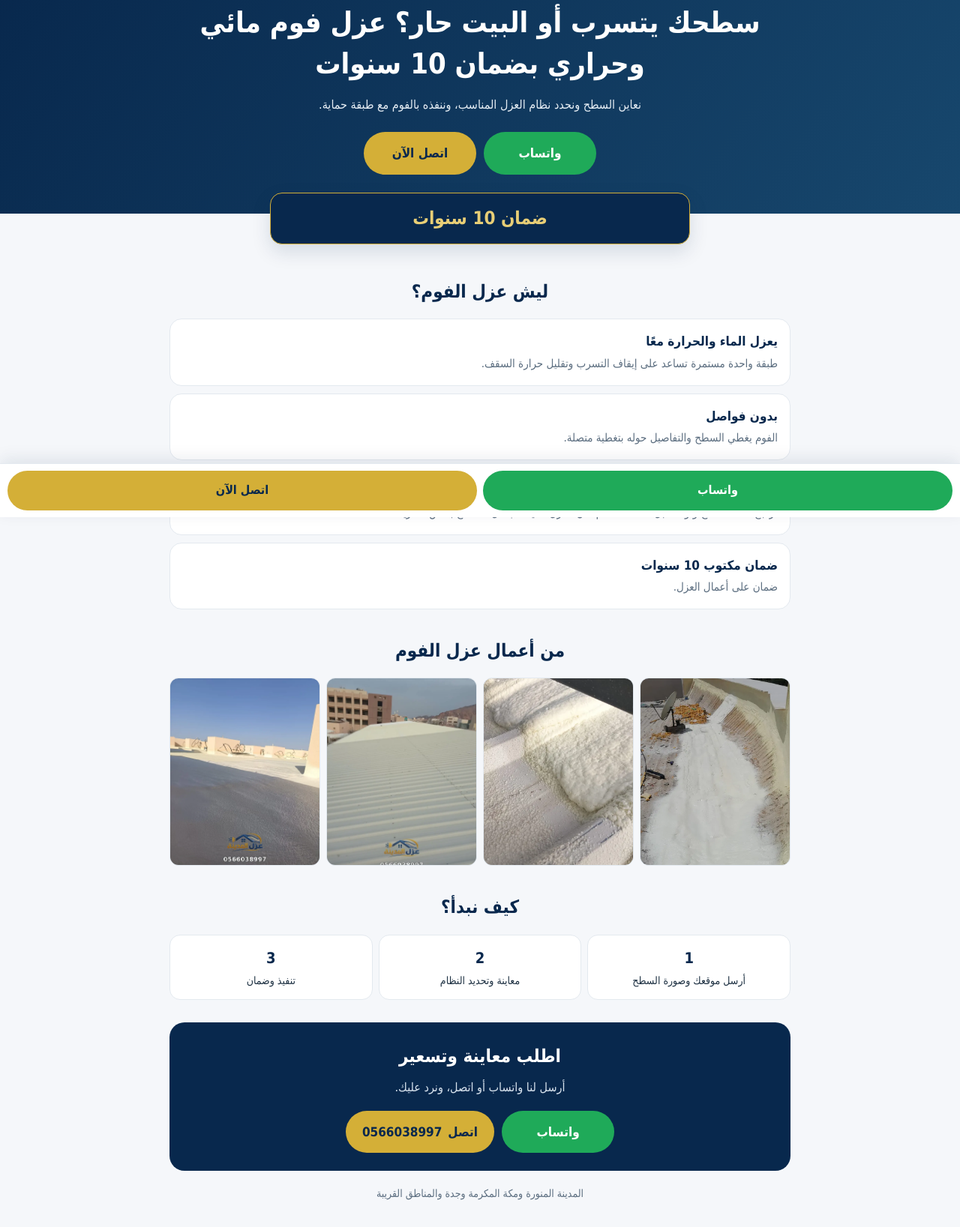
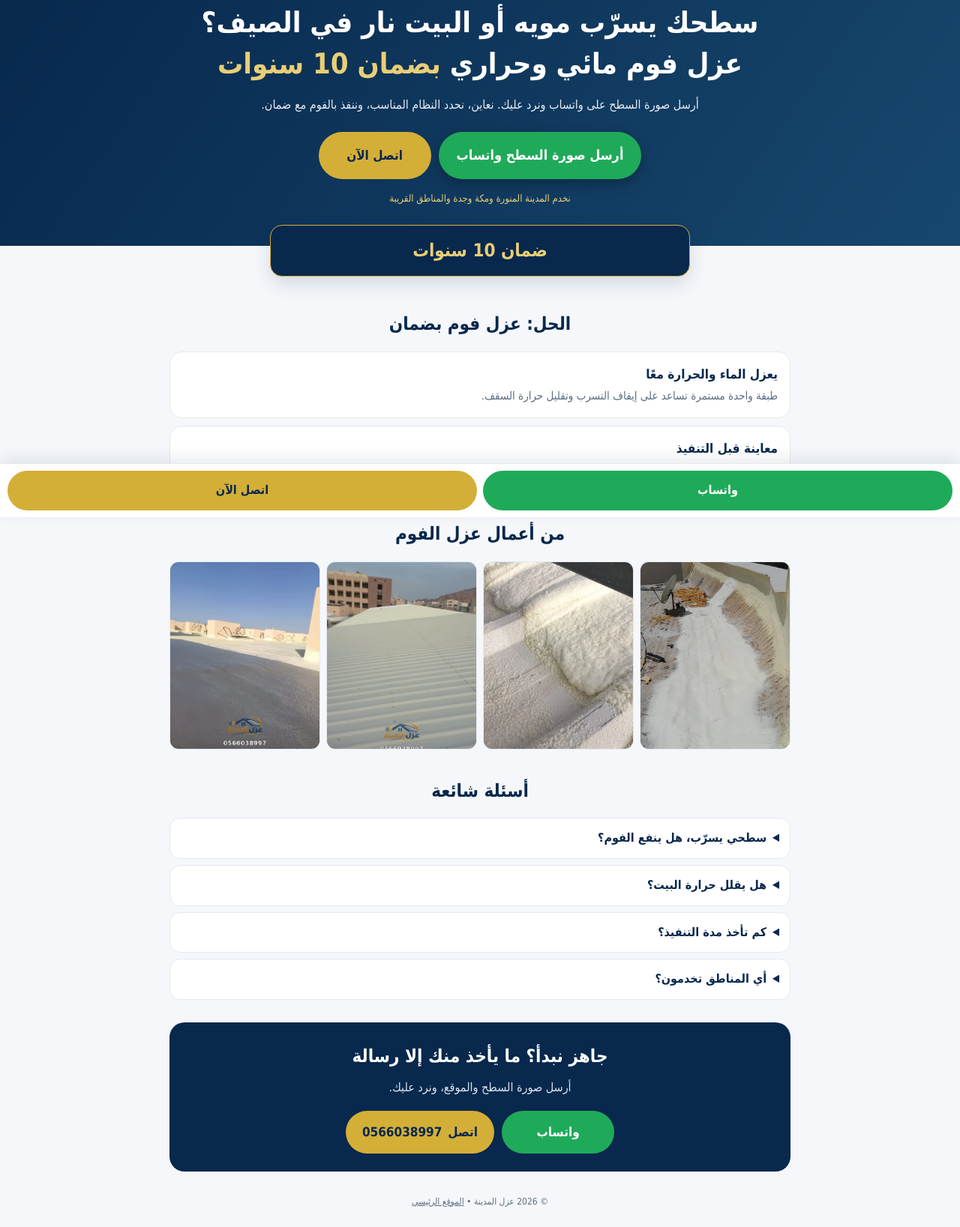
Before and after one commit to hassanfarouk55555-sudo/azlalmadina, a plain HTML site: page offer/index.html in a window 1280 px wide. Shown: the part 110-1747 px from the top of the page at 75% size. Drawn offline with Linux system fonts and the light colour scheme.

Commit message:
Revise hero section and add FAQ details
Updated hero section and added FAQ for better user engagement.

```diff
--- a/offer/index.html
+++ b/offer/index.html
@@ -1,4 +1,4 @@
-<!doctype html><html lang="ar" dir="rtl"><head><meta charset="utf-8"><meta name="viewport" content="width=device-width,initial-scale=1"><title>عزل فوم الأسطح بالمدينة المنورة - ضمان 10 سنوات | عزل المدينة</title><meta name="description" content="عزل مائي وحراري للأسطح بالفوم مع ضمان 10 سنوات. اطلب معاينة وتسعير عبر واتساب أو اتصال."><meta name="robots" content="noindex,nofollow"><meta name="theme-color" content="#08284d"><link rel="icon" type="image/png" sizes="32x32" href="/favicon-32.png"><link rel="apple-touch-icon" href="/apple-touch-icon.png"><link rel="canonical" href="https://azlalmadina.site/offer/">
+<!doctype html><html lang="ar" dir="rtl"><head><meta charset="utf-8"><meta name="viewport" content="width=device-width,initial-scale=1"><title>عزل فوم الأسطح - ضمان 10 سنوات | عزل المدينة</title><meta name="description" content="عزل مائي وحراري للأسطح بالفوم مع ضمان 10 سنوات. اطلب معاينة وتسعير عبر واتساب أو اتصال."><meta name="robots" content="noindex,nofollow"><meta name="theme-color" content="#08284d"><link rel="icon" type="image/png" sizes="32x32" href="/favicon-32.png"><link rel="apple-touch-icon" href="/apple-touch-icon.png"><link rel="canonical" href="https://azlalmadina.site/offer/">
 <style>
 :root{--navy:#08284d;--navy2:#123e65;--gold:#d4af37;--gold2:#e8ce76;--ink:#1d3042;--muted:#5d6f81;--bg:#f5f7fa;--line:#e3e9ef;--wa:#1faa59}
 *{box-sizing:border-box}html{scroll-behavior:smooth}body{margin:0;padding-bottom:78px;font-family:Tahoma,Arial,sans-serif;background:var(--bg);color:var(--ink);line-height:1.8}
@@ -20,22 +20,26 @@ h2{color:var(--navy);text-align:center;font-size:24px;margin:34px 0 14px}
 @media(max-width:560px){.pics{grid-template-columns:repeat(2,1fr)}}
 .steps{display:grid;grid-template-columns:repeat(3,1fr);gap:8px;text-align:center}.step{background:#fff;border:1px solid var(--line);border-radius:14px;padding:12px 6px;font-size:14px}.step i{display:block;font-style:normal;font-weight:900;color:var(--navy);font-size:20px}
 .cta{background:var(--navy);color:#fff;border-radius:20px;text-align:center;padding:24px 16px;margin-top:30px}.cta h2{color:#fff;margin:0 0 6px}.cta p{margin:0 0 16px;color:#d8e3ee}
+.btn.big{font-size:18px;padding:15px 24px;box-shadow:0 6px 18px #0004}
+.tick{margin-top:14px;font-size:13px;color:var(--gold2)}.hero u{text-decoration:none;color:var(--gold2)}
+.trust{display:grid;grid-template-columns:repeat(3,1fr);gap:8px;text-align:center;margin-top:18px}.trust div{background:#fff;border:1px solid var(--line);border-radius:14px;padding:10px 4px;font-size:13px;color:var(--muted)}.trust b{display:block;color:var(--navy);font-size:20px}
+.pain{display:grid;grid-template-columns:1fr 1fr;gap:8px}.pain div{background:#fff;border:1px solid var(--line);border-right:4px solid var(--gold);border-radius:12px;padding:10px 12px;font-size:14px;font-weight:700;color:var(--navy)}
+.cities{display:grid;grid-template-columns:1fr 1fr;gap:8px}.cities a{background:var(--wa);color:#fff;text-align:center;border-radius:14px;padding:12px 6px;font-weight:900}
+.faq details{background:#fff;border:1px solid var(--line);border-radius:14px;margin-bottom:8px;padding:2px 14px}.faq summary{cursor:pointer;font-weight:900;color:var(--navy);padding:10px 0}.faq p{margin:0 0 12px;color:var(--muted);font-size:15px}
 .area{text-align:center;color:var(--muted);font-size:14px;margin-top:18px}
 footer{text-align:center;color:var(--muted);font-size:12px;padding:0 16px 20px}
 .bar{position:fixed;left:0;right:0;bottom:0;z-index:50;display:flex;gap:8px;padding:9px 10px;background:#fff;border-top:1px solid var(--line);box-shadow:0 -6px 20px #08284d18}
 .bar .btn{flex:1;min-width:0;padding:12px 8px;font-size:16px}
 </style></head><body>
 <header class="top"><div class="brand"><b>عزل المدينة</b><span>سرعة • دقة • أمان</span></div><a class="ph" data-call href="tel:+966566038997"><span data-num>0566038997</span></a></header>
-<section class="hero"><h1>سطحك يتسرب أو البيت حار؟ عزل فوم مائي وحراري بضمان 10 سنوات</h1><p>نعاين السطح ونحدد نظام العزل المناسب، وننفذه بالفوم مع طبقة حماية.</p>
-<div class="btns"><a class="btn wa" data-wa href="https://wa.me/966566038997">واتساب</a><a class="btn call" data-call href="tel:+966566038997">اتصل الآن</a></div></section>
+<section class="hero"><h1>سطحك يسرّب مويه أو البيت نار في الصيف؟<br>عزل فوم مائي وحراري <u>بضمان 10 سنوات</u></h1><p>أرسل صورة السطح على واتساب ونرد عليك. نعاين، نحدد النظام المناسب، وننفذ بالفوم مع ضمان.</p>
+<div class="btns"><a class="btn wa big" data-wa href="https://wa.me/966566038997">أرسل صورة السطح واتساب</a><a class="btn call" data-call href="tel:+966566038997">اتصل الآن</a></div><div class="tick">نخدم المدينة المنورة ومكة وجدة والمناطق القريبة</div></section>
 <div class="warranty">ضمان 10 سنوات</div>
 <main>
-<h2>ليش عزل الفوم؟</h2>
+<h2>الحل: عزل فوم بضمان</h2>
 <div class="pts">
 <div class="pt"><b>يعزل الماء والحرارة معًا</b><span>طبقة واحدة مستمرة تساعد على إيقاف التسرب وتقليل حرارة السقف.</span></div>
-<div class="pt"><b>بدون فواصل</b><span>الفوم يغطي السطح والتفاصيل حوله بتغطية متصلة.</span></div>
 <div class="pt"><b>معاينة قبل التنفيذ</b><span>نراجع حالة السطح ونوعه قبل اعتماد النظام، لأن العزل ما يناسب كل الأسطح بنفس الطريقة.</span></div>
-<div class="pt"><b>ضمان مكتوب 10 سنوات</b><span>ضمان على أعمال العزل.</span></div>
 </div>
 <h2>من أعمال عزل الفوم</h2>
 <div class="pics">
@@ -44,10 +48,14 @@ footer{text-align:center;color:var(--muted);font-size:12px;padding:0 16px 20px}
 <img src="/images/عزل-فوم-سطح-معدني-مموج-بالمدينة-المنورة.webp" width="810" height="1080" alt="عزل فوم سطح معدني مموج" loading="lazy" decoding="async">
 <img src="/images/سطح-معزول-بالفوم-بعد-الطلاء-بالمدينة-المنورة.webp" width="862" height="1080" alt="سطح معزول بالفوم بعد الطلاء" loading="lazy" decoding="async">
 </div>
-<h2>كيف نبدأ؟</h2>
-<div class="steps"><div class="step"><i>1</i>أرسل موقعك وصورة السطح</div><div class="step"><i>2</i>معاينة وتحديد النظام</div><div class="step"><i>3</i>تنفيذ وضمان</div></div>
-<div class="cta"><h2>اطلب معاينة وتسعير</h2><p>أرسل لنا واتساب أو اتصل، ونرد عليك.</p><div class="btns"><a class="btn wa" data-wa href="https://wa.me/966566038997">واتساب</a><a class="btn call" data-call href="tel:+966566038997">اتصل <span data-num>0566038997</span></a></div></div>
-<p class="area">المدينة المنورة ومكة المكرمة وجدة والمناطق القريبة</p>
+<h2>أسئلة شائعة</h2>
+<div class="faq">
+<details><summary>سطحي يسرّب، هل ينفع الفوم؟</summary><p>الفوم طبقة متصلة تغطي السطح والتفاصيل حوله وتساعد على إيقاف التسرب. نعاين السطح أولاً لأن كل سطح وحالته مختلفة.</p></details>
+<details><summary>هل يقلل حرارة البيت؟</summary><p>نعم، الفوم يعزل حرارياً ومائياً في نفس الوقت ويساعد على تقليل حرارة السقف.</p></details>
+<details><summary>كم تأخذ مدة التنفيذ؟</summary><p>تختلف حسب مساحة السطح وحالته. نحددها معك بعد المعاينة.</p></details>
+<details><summary>أي المناطق تخدمون؟</summary><p>المدينة المنورة ومكة المكرمة وجدة والمناطق القريبة منها.</p></details>
+</div>
+<div class="cta"><h2>جاهز نبدأ؟ ما يأخذ منك إلا رسالة</h2><p>أرسل صورة السطح والموقع، ونرد عليك.</p><div class="btns"><a class="btn wa" data-wa href="https://wa.me/966566038997">واتساب</a><a class="btn call" data-call href="tel:+966566038997">اتصل <span data-num>0566038997</span></a></div></div>
 </main>
 <footer>© 2026 عزل المدينة • <a href="/" style="text-decoration:underline">الموقع الرئيسي</a></footer>
 <nav class="bar"><a class="btn wa" data-wa href="https://wa.me/966566038997">واتساب</a><a class="btn call" data-call href="tel:+966566038997">اتصل الآن</a></nav>
@@ -58,9 +66,9 @@ var PHONE="966566038997";
 var p=PHONE;
 try{var q=(new URLSearchParams(location.search).get("ph")||"").replace(/[\s\-+]/g,"");
 if(/^0?5\d{8}$/.test(q))p="966"+q.replace(/^0/,"");else if(/^9665\d{8}$/.test(q))p=q;}catch(e){}
-var local="0"+p.slice(3),msg=encodeURIComponent("أرغب في معاينة وتسعير أعمال عزل الفوم");
+var local="0"+p.slice(3),base="السلام عليكم، أبغى معاينة وتسعير لعزل فوم السطح";
 document.querySelectorAll("[data-call]").forEach(function(a){a.href="tel:+"+p});
-document.querySelectorAll("[data-wa]").forEach(function(a){a.href="https://wa.me/"+p+"?text="+msg});
+document.querySelectorAll("[data-wa]").forEach(function(a){var c=a.getAttribute("data-city"),m=base+(c&&c!=="أخرى"?" في "+c:"")+(c==="أخرى"?" (مدينة ثانية)":"")+". هذه صورة السطح:";a.href="https://wa.me/"+p+"?text="+encodeURIComponent(m)});
 document.querySelectorAll("[data-num]").forEach(function(s){s.textContent=local});
 })();
 </script></body></html>
```
